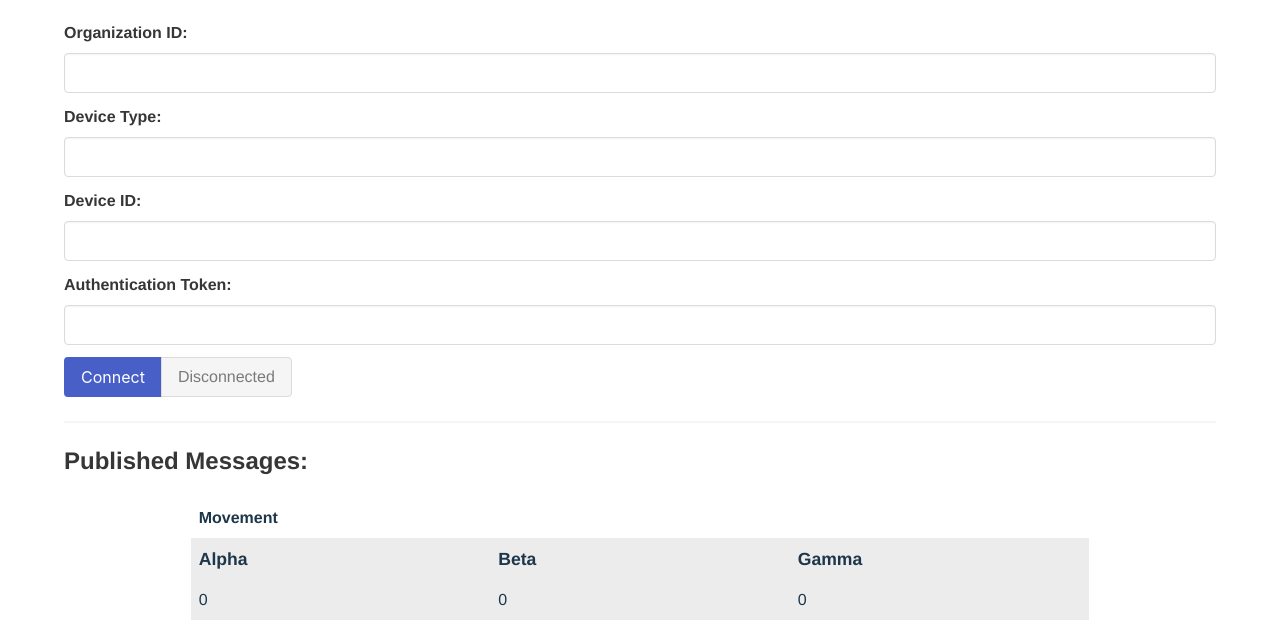
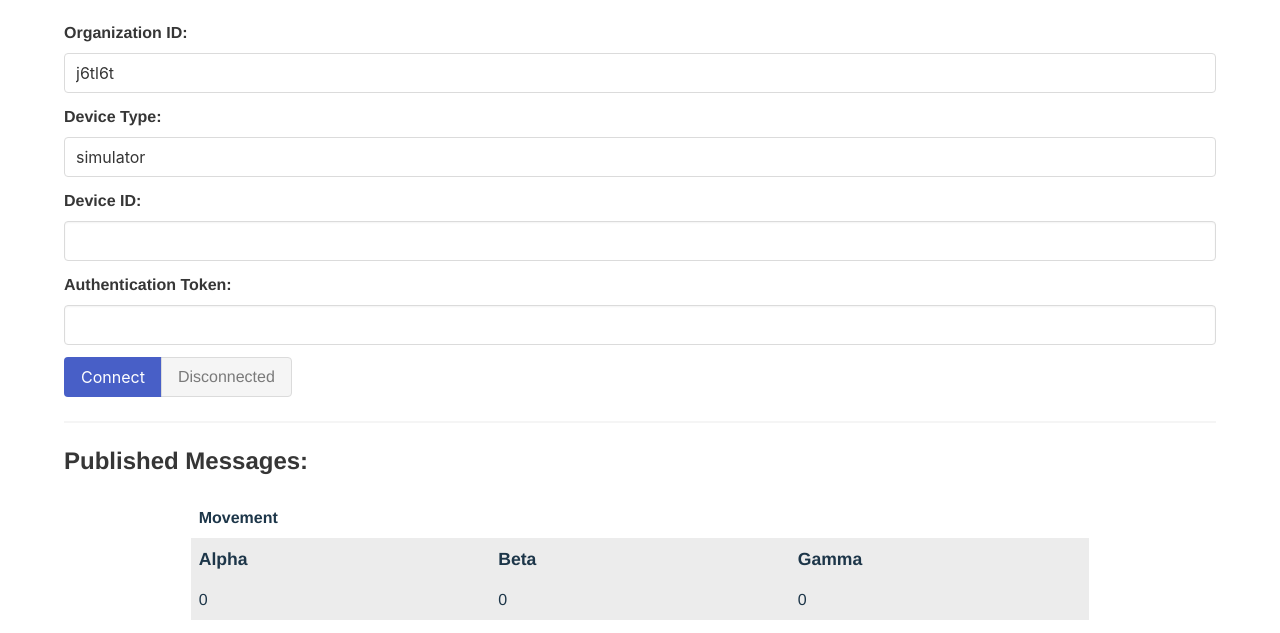
Before and after one commit to mickeymond/iot-device-phone-simulator, a website: page public/index.html in a window 1280 px wide. Shown: the part 116-749 px from the top of the page. Drawn offline with nearby package versions, Linux system fonts and the light colour scheme.

Commit message:
setting org and devicetype

```diff
--- a/public/index.html
+++ b/public/index.html
@@ -37,11 +37,11 @@
 			<div class="connectionContainer">
 				<div class="field">
 					<label class="label">Organization ID:</label>
-					<input class="input" type="text" name="org" autocapitalize="none">
+					<input class="input" type="text" name="org" value="j6tl6t" readonly autocapitalize="none">
 				</div>
 				<div class="field">
 					<label class="label">Device Type:</label>
-					<input class="input" type="text" name="devicetype" autocapitalize="none">
+					<input class="input" type="text" name="devicetype" value="simulator" readonly autocapitalize="none">
 				</div>
 				<div class="field">
 					<label class="label">Device ID:</label>
```
